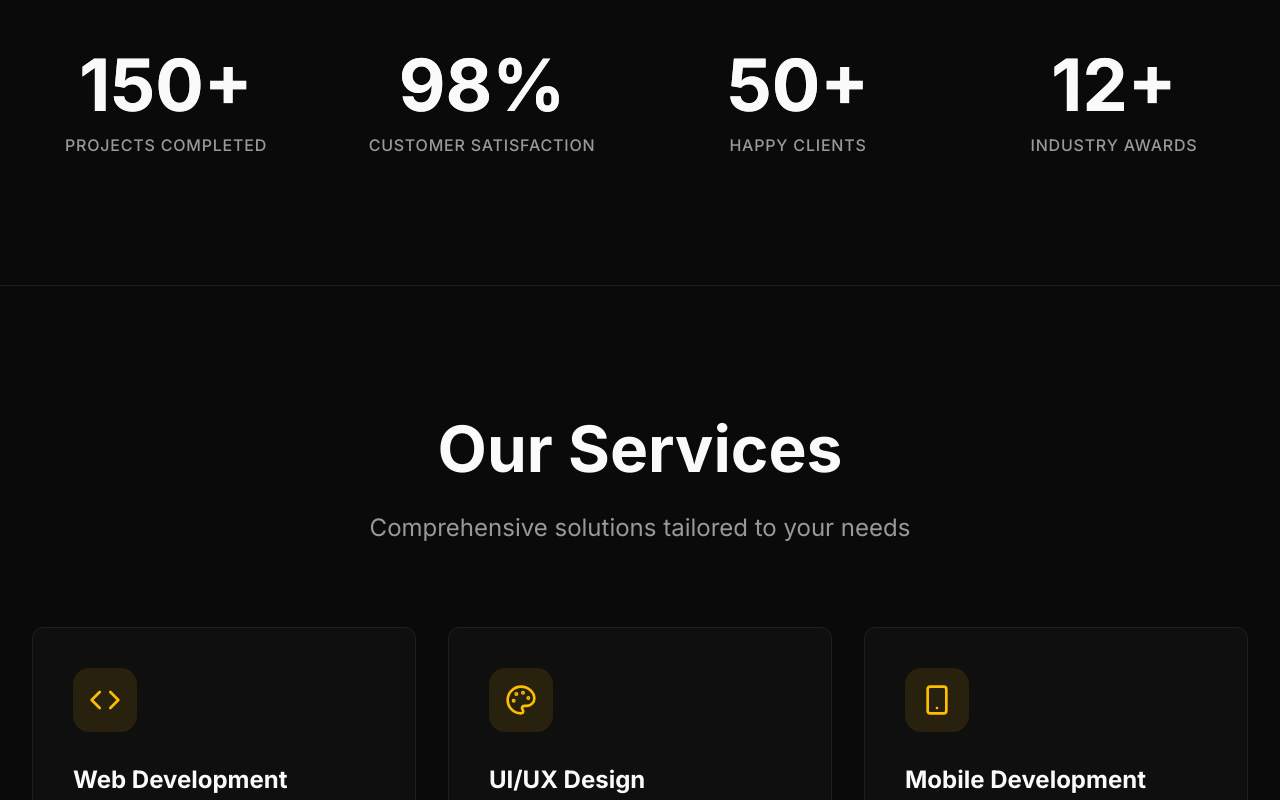
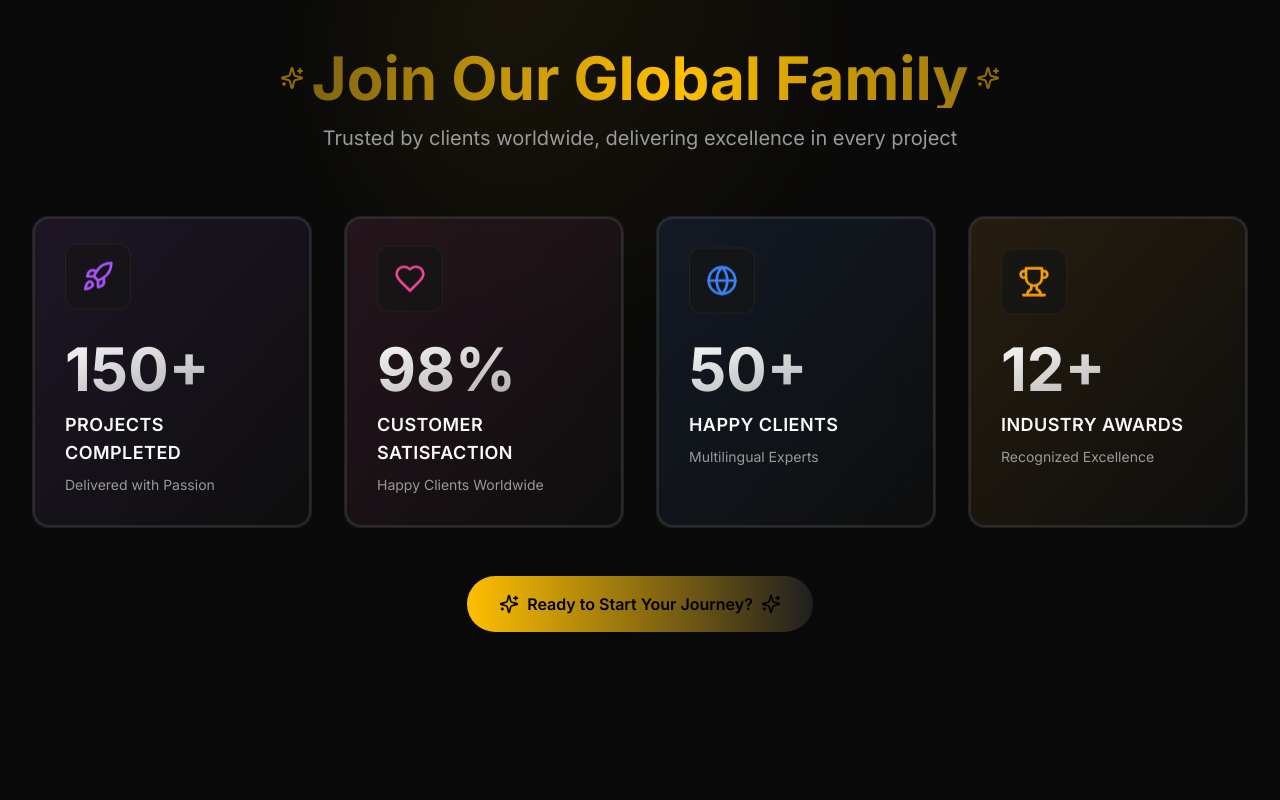
Before and after one commit to scorpio145633/bytetek-armenia-digital, a React (Vite) app: page / in a window 1280 px wide. Shown: the part 880-1680 px from the top of the page. Built offline with nearby package versions, Linux system fonts and the light colour scheme.

Commit message:
Refactor: Enhance Stats Section with Creative Elements

```diff
--- a/src/components/home/StatsSection.tsx
+++ b/src/components/home/StatsSection.tsx
@@ -1,6 +1,7 @@
 import React, { useState, useEffect, useRef } from 'react';
-import { motion, useInView } from 'framer-motion';
+import { motion, useInView, useMotionValue, useTransform } from 'framer-motion';
 import { useTranslation } from 'react-i18next';
+import { Rocket, Heart, Globe, Trophy, Sparkles } from 'lucide-react';
 
 interface CounterProps {
   end: number;
@@ -39,15 +40,81 @@ const StatsSection = () => {
   const { t } = useTranslation();
 
   const stats = [
-    { number: 150, suffix: '+', label: t('home.stats.projects') },
-    { number: 98, suffix: '%', label: t('home.stats.satisfaction') },
-    { number: 50, suffix: '+', label: t('home.stats.clients') },
-    { number: 12, suffix: '+', label: t('home.stats.awards') }
+    {
+      number: 150,
+      suffix: '+',
+      label: t('home.stats.projects'),
+      description: t('home.stats.projectsDesc'),
+      icon: Rocket,
+      gradient: 'from-purple-500/20 via-purple-500/10 to-transparent',
+      iconColor: 'text-purple-500',
+      glowColor: 'bg-purple-500/20'
+    },
+    {
+      number: 98,
+      suffix: '%',
+      label: t('home.stats.satisfaction'),
+      description: t('home.stats.satisfactionDesc'),
+      icon: Heart,
+      gradient: 'from-pink-500/20 via-pink-500/10 to-transparent',
+      iconColor: 'text-pink-500',
+      glowColor: 'bg-pink-500/20'
+    },
+    {
+      number: 50,
+      suffix: '+',
+      label: t('home.stats.clients'),
+      description: t('home.stats.clientsDesc'),
+      icon: Globe,
+      gradient: 'from-blue-500/20 via-blue-500/10 to-transparent',
+      iconColor: 'text-blue-500',
+      glowColor: 'bg-blue-500/20'
+    },
+    {
+      number: 12,
+      suffix: '+',
+      label: t('home.stats.awards'),
+      description: t('home.stats.awardsDesc'),
+      icon: Trophy,
+      gradient: 'from-amber-500/20 via-amber-500/10 to-transparent',
+      iconColor: 'text-amber-500',
+      glowColor: 'bg-amber-500/20'
+    }
   ];
 
   return (
-    <section className="section-spacing border-y border-border/50 relative overflow-hidden">
-      {/* Animated background */}
+    <section className="section-spacing relative overflow-hidden">
+      {/* Animated gradient mesh background */}
+      <div className="absolute inset-0 opacity-30">
+        <motion.div
+          className="absolute top-0 left-1/4 w-96 h-96 bg-gradient-to-br from-primary/30 to-transparent rounded-full blur-3xl"
+          animate={{
+            x: [0, 100, 0],
+            y: [0, -50, 0],
+            scale: [1, 1.2, 1],
+          }}
+          transition={{
+            duration: 20,
+            repeat: Infinity,
+            ease: "easeInOut"
+          }}
+        />
+        <motion.div
+          className="absolute bottom-0 right-1/4 w-96 h-96 bg-gradient-to-br from-secondary/30 to-transparent rounded-full blur-3xl"
+          animate={{
+            x: [0, -100, 0],
+            y: [0, 50, 0],
+            scale: [1, 1.3, 1],
+          }}
+          transition={{
+            duration: 25,
+            repeat: Infinity,
+            ease: "easeInOut"
+          }}
+        />
+      </div>
+
+      {/* Animated top border */}
       <motion.div
         className="absolute top-0 left-0 w-full h-1 bg-gradient-to-r from-transparent via-primary to-transparent"
         animate={{
@@ -60,37 +127,150 @@ const StatsSection = () => {
         }}
       />
 
-      <div className="container-wide">
-        <div className="grid grid-cols-2 md:grid-cols-4 gap-12">
-          {stats.map((stat, index) => (
+      <div className="container-wide relative z-10">
+        {/* Welcome Header */}
+        <motion.div
+          initial={{ opacity: 0, y: 30 }}
+          whileInView={{ opacity: 1, y: 0 }}
+          viewport={{ once: true }}
+          transition={{ duration: 0.6 }}
+          className="text-center mb-16"
+        >
+          <div className="inline-flex items-center gap-2 mb-4">
+            <Sparkles className="w-6 h-6 text-primary animate-pulse" />
+            <motion.h2
+              className="text-4xl md:text-5xl lg:text-6xl font-bold bg-gradient-to-r from-primary via-secondary to-primary bg-clip-text text-transparent bg-[length:200%_auto]"
+              animate={{
+                backgroundPosition: ['0% center', '200% center', '0% center'],
+              }}
+              transition={{
+                duration: 5,
+                repeat: Infinity,
+                ease: "linear"
+              }}
+            >
+              {t('home.stats.welcomeTitle')}
+            </motion.h2>
+            <Sparkles className="w-6 h-6 text-primary animate-pulse" />
+          </div>
+          <p className="text-lg md:text-xl text-muted-foreground max-w-2xl mx-auto">
+            {t('home.stats.welcomeSubtitle')}
+          </p>
+        </motion.div>
+
+        {/* Stats Grid */}
+        <div className="grid grid-cols-1 sm:grid-cols-2 lg:grid-cols-4 gap-8 mb-12">
+          {stats.map((stat, index) => {
+            const Icon = stat.icon;
+            return (
               <motion.div
                 key={index}
-              initial={{ opacity: 0, scale: 0.5 }}
-              whileInView={{ opacity: 1, scale: 1 }}
+                initial={{ opacity: 0, y: 50, scale: 0.8 }}
+                whileInView={{ opacity: 1, y: 0, scale: 1 }}
                 viewport={{ once: true }}
                 transition={{
-                duration: 0.5,
-                delay: index * 0.1,
+                  duration: 0.6,
+                  delay: index * 0.15,
                   type: "spring",
-                stiffness: 100
+                  stiffness: 100,
+                  bounce: 0.4
                 }}
-              whileHover={{ scale: 1.05 }}
-              className="text-center relative group"
+                whileHover={{
+                  y: -10,
+                  scale: 1.05,
+                  transition: { duration: 0.3 }
+                }}
+                className="relative group"
               >
-              {/* Glow effect on hover */}
-              <div className="absolute inset-0 bg-primary/5 rounded-lg blur-xl opacity-0 group-hover:opacity-100 transition-opacity duration-300" />
+                {/* Card with glassmorphism */}
+                <div className="relative h-full bg-card/50 backdrop-blur-xl border border-border/50 rounded-2xl p-8 overflow-hidden">
+                  {/* Gradient background */}
+                  <div className={`absolute inset-0 bg-gradient-to-br ${stat.gradient} opacity-50 group-hover:opacity-100 transition-opacity duration-500`} />
 
-              <div className="relative">
-                <div className="text-5xl md:text-6xl lg:text-7xl font-bold text-foreground mb-3 bg-gradient-to-br from-foreground to-foreground/60 bg-clip-text">
-                  <Counter end={stat.number} suffix={stat.suffix} />
+                  {/* Animated glow effect */}
+                  <motion.div
+                    className={`absolute inset-0 ${stat.glowColor} rounded-2xl blur-2xl opacity-0 group-hover:opacity-50 transition-opacity duration-500`}
+                    animate={{
+                      scale: [1, 1.1, 1],
+                    }}
+                    transition={{
+                      duration: 2,
+                      repeat: Infinity,
+                      ease: "easeInOut"
+                    }}
+                  />
+
+                  {/* Pulsing border */}
+                  <motion.div
+                    className={`absolute inset-0 rounded-2xl border-2 ${stat.iconColor.replace('text-', 'border-')} opacity-0 group-hover:opacity-50`}
+                    animate={{
+                      opacity: [0.5, 0.8, 0.5],
+                    }}
+                    transition={{
+                      duration: 2,
+                      repeat: Infinity,
+                      ease: "easeInOut"
+                    }}
+                  />
+
+                  <div className="relative z-10">
+                    {/* Floating icon */}
+                    <motion.div
+                      animate={{
+                        y: [0, -10, 0],
+                      }}
+                      transition={{
+                        duration: 3,
+                        repeat: Infinity,
+                        ease: "easeInOut",
+                        delay: index * 0.2
+                      }}
+                      className="mb-6"
+                    >
+                      <div className={`inline-flex p-4 rounded-xl bg-card/80 backdrop-blur-sm border border-border/50 ${stat.iconColor}`}>
+                        <Icon className="w-8 h-8" />
                       </div>
-                <div className="text-sm md:text-base text-muted-foreground font-medium uppercase tracking-wider">
+                    </motion.div>
+
+                    {/* Counter */}
+                    <div className="text-5xl md:text-6xl font-bold mb-3 bg-gradient-to-br from-foreground to-foreground/60 bg-clip-text text-transparent">
+                      <Counter end={stat.number} suffix={stat.suffix} duration={2.5} />
+                    </div>
+
+                    {/* Label */}
+                    <div className="text-base md:text-lg font-semibold text-foreground mb-2 uppercase tracking-wide">
                       {stat.label}
+                    </div>
+
+                    {/* Description */}
+                    <div className="text-sm text-muted-foreground">
+                      {stat.description}
+                    </div>
                   </div>
                 </div>
               </motion.div>
-          ))}
+            );
+          })}
         </div>
+
+        {/* CTA Section */}
+        <motion.div
+          initial={{ opacity: 0, y: 30 }}
+          whileInView={{ opacity: 1, y: 0 }}
+          viewport={{ once: true }}
+          transition={{ duration: 0.6, delay: 0.6 }}
+          className="text-center"
+        >
+          <motion.button
+            whileHover={{ scale: 1.05 }}
+            whileTap={{ scale: 0.95 }}
+            className="inline-flex items-center gap-2 px-8 py-4 bg-gradient-to-r from-primary to-secondary text-primary-foreground font-semibold rounded-full shadow-lg hover:shadow-xl transition-shadow duration-300"
+          >
+            <Sparkles className="w-5 h-5" />
+            {t('home.stats.ctaButton')}
+            <Sparkles className="w-5 h-5" />
+          </motion.button>
+        </motion.div>
       </div>
     </section>
   );
--- a/src/i18n/config.ts
+++ b/src/i18n/config.ts
@@ -34,10 +34,17 @@ const resources = {
           viewAll: 'View All Services'
         },
         stats: {
+          welcomeTitle: 'Join Our Global Family',
+          welcomeSubtitle: 'Trusted by clients worldwide, delivering excellence in every project',
           projects: 'Projects Completed',
+          projectsDesc: 'Delivered with Passion',
+          satisfaction: 'Customer Satisfaction',
+          satisfactionDesc: 'Happy Clients Worldwide',
           clients: 'Happy Clients',
-          satisfaction: 'Customer Satisfaction',
-          awards: 'Industry Awards'
+          clientsDesc: 'Multilingual Experts',
+          awards: 'Industry Awards',
+          awardsDesc: 'Recognized Excellence',
+          ctaButton: 'Ready to Start Your Journey?'
         },
         process: {
           title: 'Our Process',
@@ -335,10 +342,17 @@ const resources = {
           viewAll: 'Посмотреть Все Услуги'
         },
         stats: {
+          welcomeTitle: 'Присоединяйтесь к нашей глобальной семье',
+          welcomeSubtitle: 'Нам доверяют клиенты по всему миру, обеспечивая превосходство в каждом проекте',
           projects: 'Завершенных Проектов',
+          projectsDesc: 'Выполнено с увлечением',
+          satisfaction: 'Удовлетворенность Клиентов',
+          satisfactionDesc: 'Довольные клиенты по всему миру',
           clients: 'Довольных Клиентов',
-          satisfaction: 'Удовлетворенность Клиентов',
-          awards: 'Отраслевых Наград'
+          clientsDesc: 'Многоязычные эксперты',
+          awards: 'Отраслевых Наград',
+          awardsDesc: 'Признанное превосходство',
+          ctaButton: 'Готовы начать свое путешествие?'
         },
         process: {
           title: 'Наш Процесс',
@@ -636,10 +650,17 @@ const resources = {
           viewAll: 'Դիտել Բոլոր Ծառայությունները'
         },
         stats: {
+          welcomeTitle: 'Միացե՛ք մեր համաշխարհային ընտանիքին',
+          welcomeSubtitle: 'Մեզ վստահում են հաճախորդները ամբողջ աշխարհում՝ ապահովելով գերազանցություն յուրաքանչյուր նախագծում',
           projects: 'Ավարտված Նախագծեր',
+          projectsDesc: 'Իրականացված սիրով',
+          satisfaction: 'Հաճախորդների Գոհունակություն',
+          satisfactionDesc: 'Գոհ հաճախորդներ ամբողջ աշխարհում',
           clients: 'Գոհ Հաճախորդներ',
-          satisfaction: 'Հաճախորդների Գոհունակություն',
-          awards: 'Արդյունաբերության Մրցանակներ'
+          clientsDesc: 'Բազմալեզու փորձագետներ',
+          awards: 'Արդյունաբերության Մրցանակներ',
+          awardsDesc: 'Ճանաչված գերազանցություն',
+          ctaButton: 'Պատրա՞ստ եք սկսել ձեր ճանապարհորդությունը'
         },
         process: {
           title: 'Մեր Գործընթացը',
@@ -937,10 +958,17 @@ const resources = {
           viewAll: '查看所有服务'
         },
         stats: {
+          welcomeTitle: '加入我们的全球大家庭',
+          welcomeSubtitle: '受到全球客户的信赖，在每个项目中都追求卓越',
           projects: '已完成项目',
+          projectsDesc: '用心交付',
+          satisfaction: '客户满意度',
+          satisfactionDesc: '全球满意客户',
           clients: '满意客户',
-          satisfaction: '客户满意度',
-          awards: '行业奖项'
+          clientsDesc: '多语言专家',
+          awards: '行业奖项',
+          awardsDesc: '公认的卓越',
+          ctaButton: '准备好开始您的旅程了吗？'
         },
         process: {
           title: '我们的流程',
```
Lines whose indentation alone changed are shown as unchanged.
